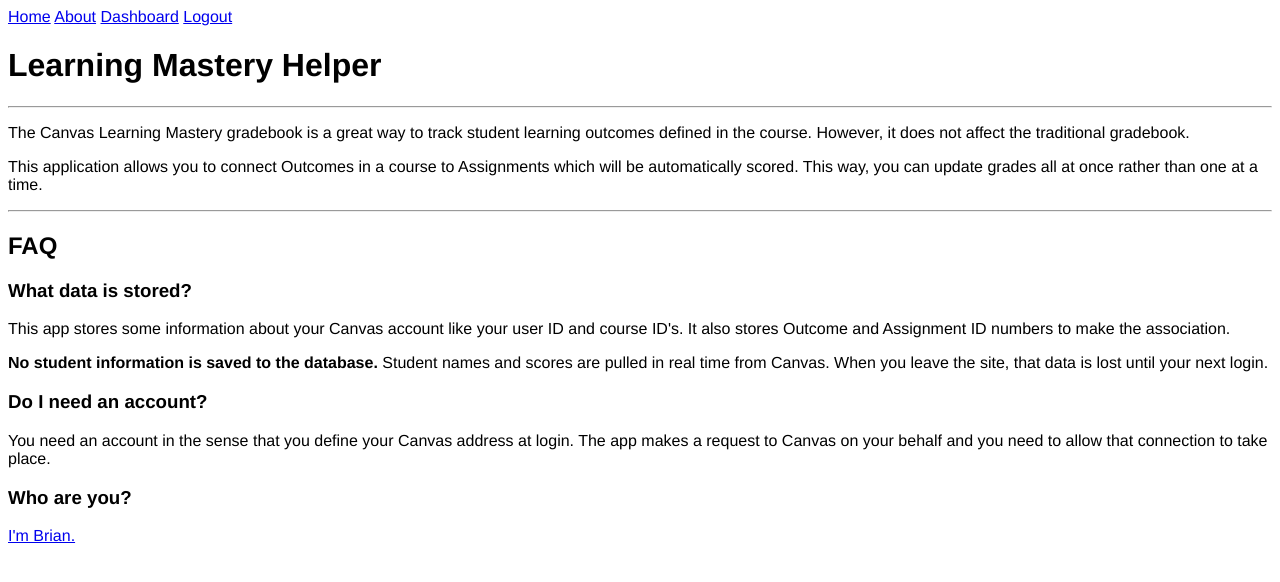
After one commit to bennettscience/canvas-learning-mastery, a Python web app: template app/templates/about.html in a window 1280 px wide. The commit adds this page. Shown: the top 582 px of the page. Run offline with Jinja, Linux system fonts and the light colour scheme; the template is opened without the code that fills it, so the values that code supplies are empty.

Commit message:
various template updates, styling

```diff
--- /dev/null
+++ b/app/templates/about.html
@@ -0,0 +1,18 @@
+{% extends 'base.html' %}{% block content %}
+<div class="about">
+<h1>Learning Mastery Helper</h1>
+<hr />
+<p>The Canvas Learning Mastery gradebook is a great way to track student learning outcomes defined in the course. However, it does not affect the traditional gradebook.</p>
+<p>This application allows you to connect Outcomes in a course to Assignments which will be automatically scored. This way, you can update grades all at once rather than one at a time.</p>
+<hr />
+<h2>FAQ</h2>
+<h3>What data is stored?</h3>
+<p>This app stores some information about your Canvas account like your user ID and course ID's. It also stores Outcome and Assignment ID numbers to make the association.</p>
+<p><b>No student information is saved to the database.</b> Student names and scores are pulled in real time from Canvas. When you leave the site, that data is lost until your next login.</p>
+<h3>Do I need an account?</h3>
+<p>You need an account in the sense that you define your Canvas address at login. The app makes a request to Canvas on your behalf and you need to allow that connection to take place.</p>
+<h3>Who are you?</h3>
+<a href="https://ohheybrian.com">I'm Brian.</p>
+</div>
+
+{% endblock content %}
--- a/app/templates/base.html
+++ b/app/templates/base.html
@@ -15,7 +15,17 @@
     {% endif %}
   </head>
   <body>
+    <nav>
+        <a href="{{ url_for('index') }}">Home</a>
+        <a href="{{ url_for('about') }}">About</a>
+        {% if not current_user.is_anonymous %}
+        <a href="{{ url_for('dashboard') }}">Dashboard</a>
+        <a href="{{ url_for('logout') }}">Logout</a>
+        {% endif %}
+    </nav>
+    <div class="wrap">
     {% block content %} {% endblock %} {% block scripts %}
+    </div>
     <script type="text/javascript">
       var changeHandler = function(e) {
         var elem = e;
@@ -156,12 +166,12 @@
 
       $(document).ajaxStart(function() {
         console.log("started ajax");
-        $("#loader").show();
+        $(".loader-wrap").show();
       });
 
       $(document).ajaxStop(function() {
         console.log("stopped ajax");
-        $("#loader").hide();
+        $(".loader-wrap").hide();
       });
     </script>
     {% endblock %}
```
Also changed, not shown: app/templates/course.html (+20 -12 lines), app/templates/dashboard.html (+18 -6 lines), app/templates/login.html (+6 -2 lines).
